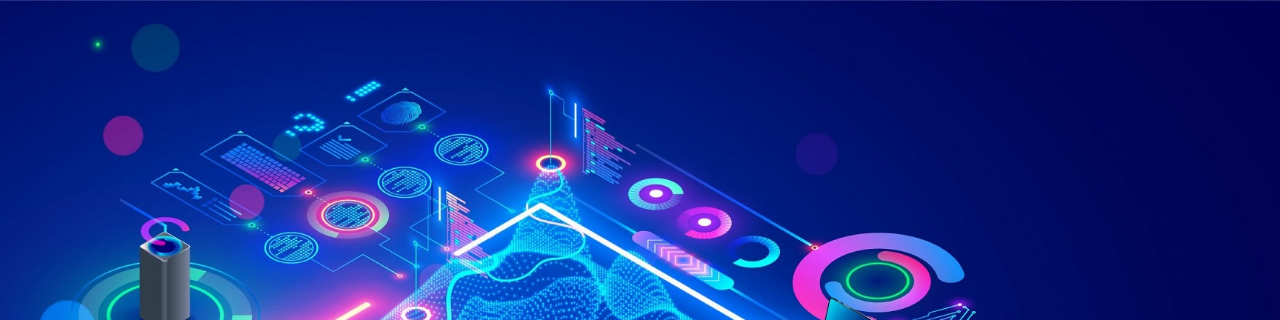
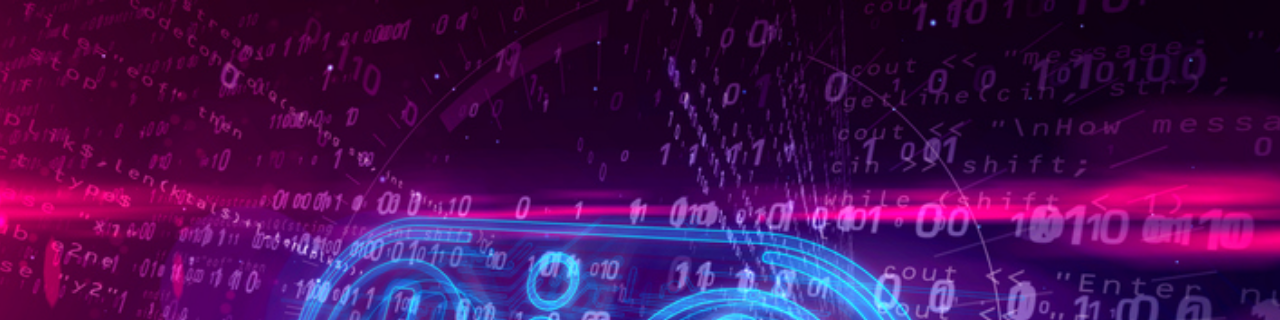
Before and after one commit to RichardButurla/My-Website, a plain HTML site: page index.html in a window 1280 px wide. Shown: the top 320 px of the page. Drawn offline with Linux system fonts and the light colour scheme.

Commit message:
changed home image

```diff
--- a/index.html
+++ b/index.html
@@ -11,7 +11,7 @@
 <body>
   <header>
     <div class="header-image">
-        <img src="homeImage.png" alt="Background Image">
+        <img src="homeImage2.png" alt="Background Image">
         <div class="header-content">
     <h1>Richard Joseph Buturla</h1>
     <h2>Programmer | Student</h2>
--- a/style.css
+++ b/style.css
@@ -20,7 +20,7 @@ header {
   background-size: cover;
   background-position: center;
   height: 100vh;
-  color: #fff;
+  color: #FFE8D1;
   overflow: hidden;
 }
 
```
Also changed, not shown: homeImage2.png (added).
